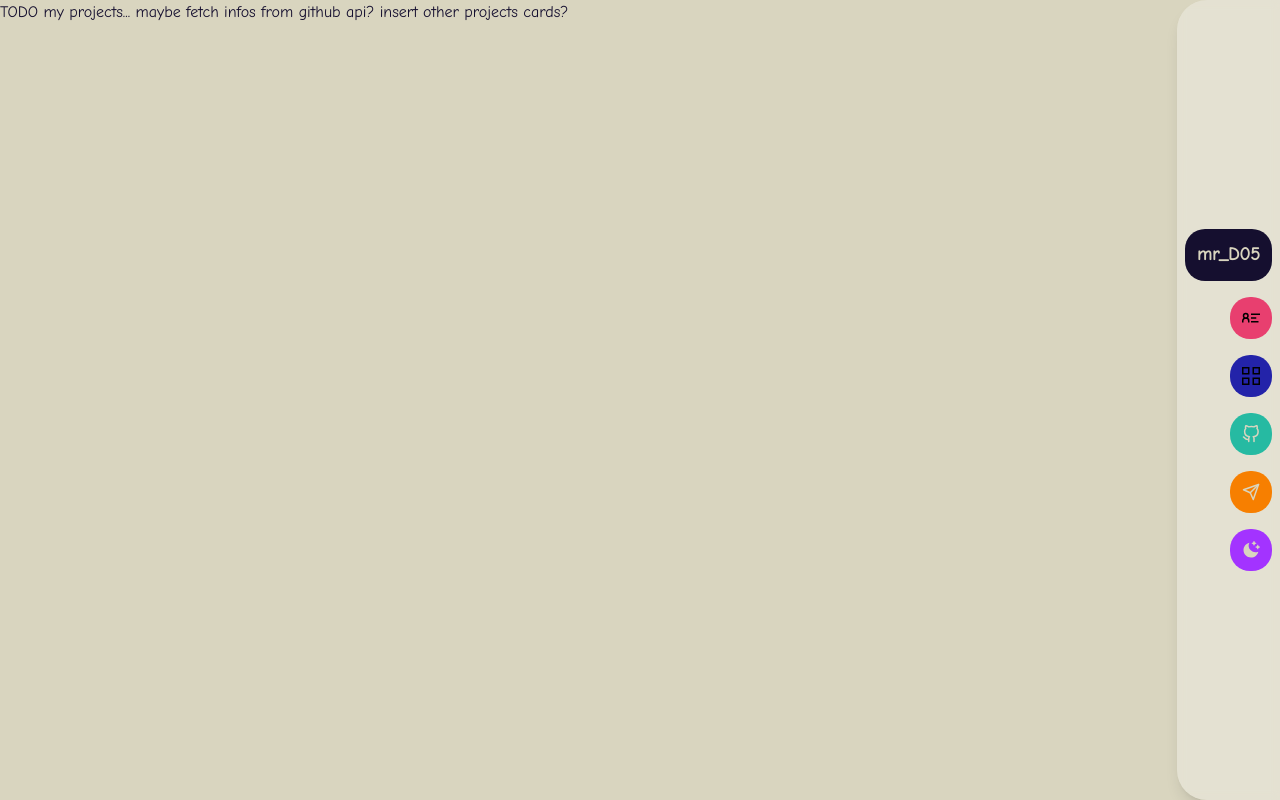
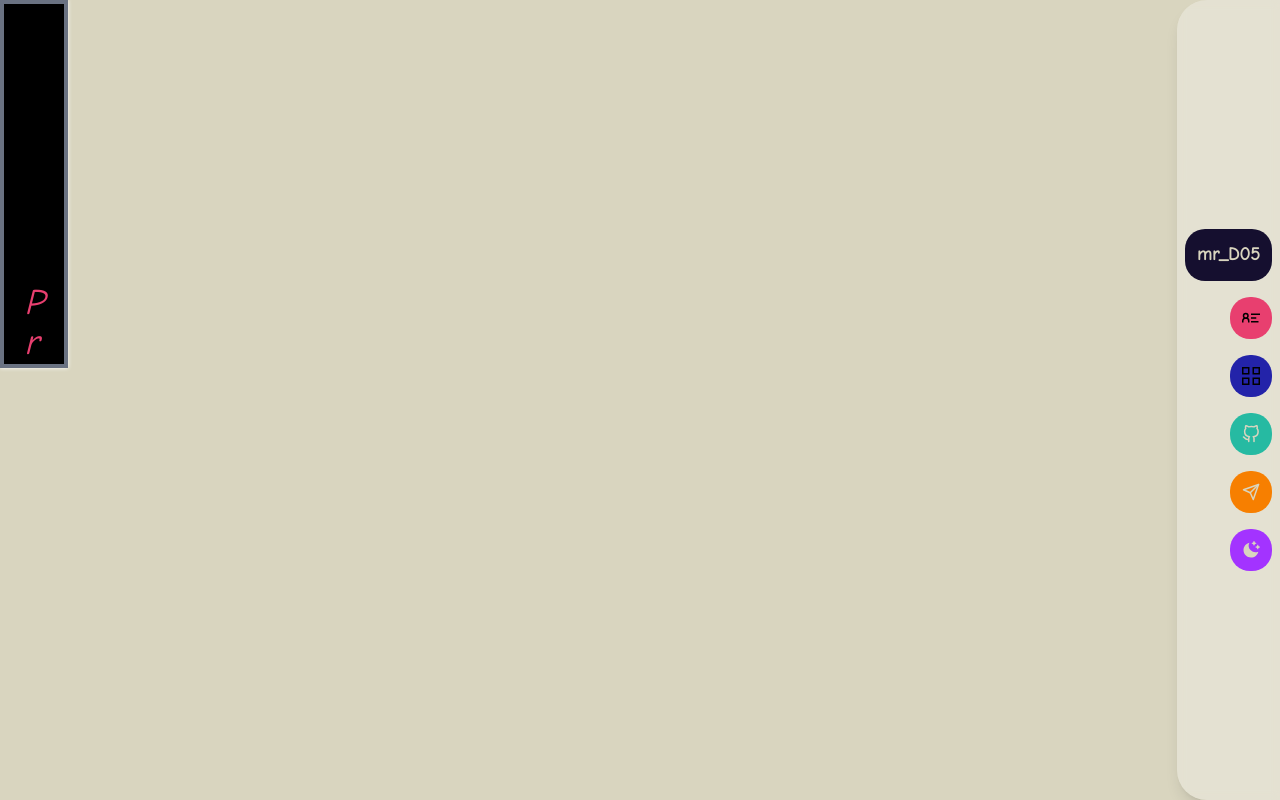
Before and after one commit to misterD05/mr_d05_web, a Next.js app: page /myProjects in a window 1280 px wide. Built offline with nearby package versions, Linux system fonts and the light colour scheme.

Commit message:
correcton of a bug and added a small animation for my projects page

```diff
--- a/app/myProjects/page.tsx
+++ b/app/myProjects/page.tsx
@@ -1,10 +1,12 @@
+import VerticalMarquee  from "../widgets/components";
+
 export default function MyProjects() {
   return (
     <div className="flex items-center w-auto h-auto justify-center bg-(--bgc) text-(--text)">
-      <main className="flex w-fit h-fit flex-row items-center justify-between">
-              TODO my projects...
-              maybe fetch infos from github api?
-              insert other projects cards?
+      <VerticalMarquee speed={5}>Projects</VerticalMarquee>
+      <main className="flex flex-row items-center">
+
+
       </main>
     </div>
   );
--- a/app/page.tsx
+++ b/app/page.tsx
@@ -42,7 +42,7 @@ export default function Home() {
           Programming and building things just for fun
           <br />
           <br />
-            <h1 className="text-4xl h-10 w-full flex justify-start items-end">My menu ➡️➡️➡️</h1>
+            <div className="text-4xl h-10 w-full flex justify-start items-end">My menu ➡️➡️➡️</div>
         </h2>
         <div className="h-full w-full items-end justify-start mt-20">
           <motion.div
--- a/app/widgets/components.tsx
+++ b/app/widgets/components.tsx
@@ -197,3 +197,51 @@ export function Text({ text}:{text: string}) {
         </div>
     );
 }
+
+
+
+interface VerticalMarqueeProps {
+    children: React.ReactNode;
+    speed?: number;
+    direction?: 'up' | 'down';
+    pauseOnHover?: boolean;
+}
+
+
+
+export default function VerticalMarquee({
+    children,
+    speed = 10,
+    direction = 'up',
+    pauseOnHover = true, }: VerticalMarqueeProps) {
+
+    let letters = children?.toString().split("");
+
+    function returnLetters(word : string[] | any) {
+        let letAndSpaces = [];
+        for (let a of word) {
+            letAndSpaces.push(a);
+            letAndSpaces.push(<br/>)
+        }
+        return letAndSpaces
+    }
+
+    return (
+        <div className="bg-black h-full w-auto overflow-hidden border-4 border-gray-500 drop-shadow-[0_0_2px_white] filter">
+            <motion.div
+                animate={{
+                    y: direction == 'up' ? ['100%', '-100%'] : ['-100%', '100%'],
+                }}
+                transition={{
+                    duration: speed,
+                    ease: 'linear',
+                    repeat: Infinity,
+                }}
+                className="m-5 text-4xl flex flex-col items-center italic text-(--magenta)">
+                {
+                    returnLetters(letters)
+                }
+            </motion.div>
+        </div>
+    )
+}
```
